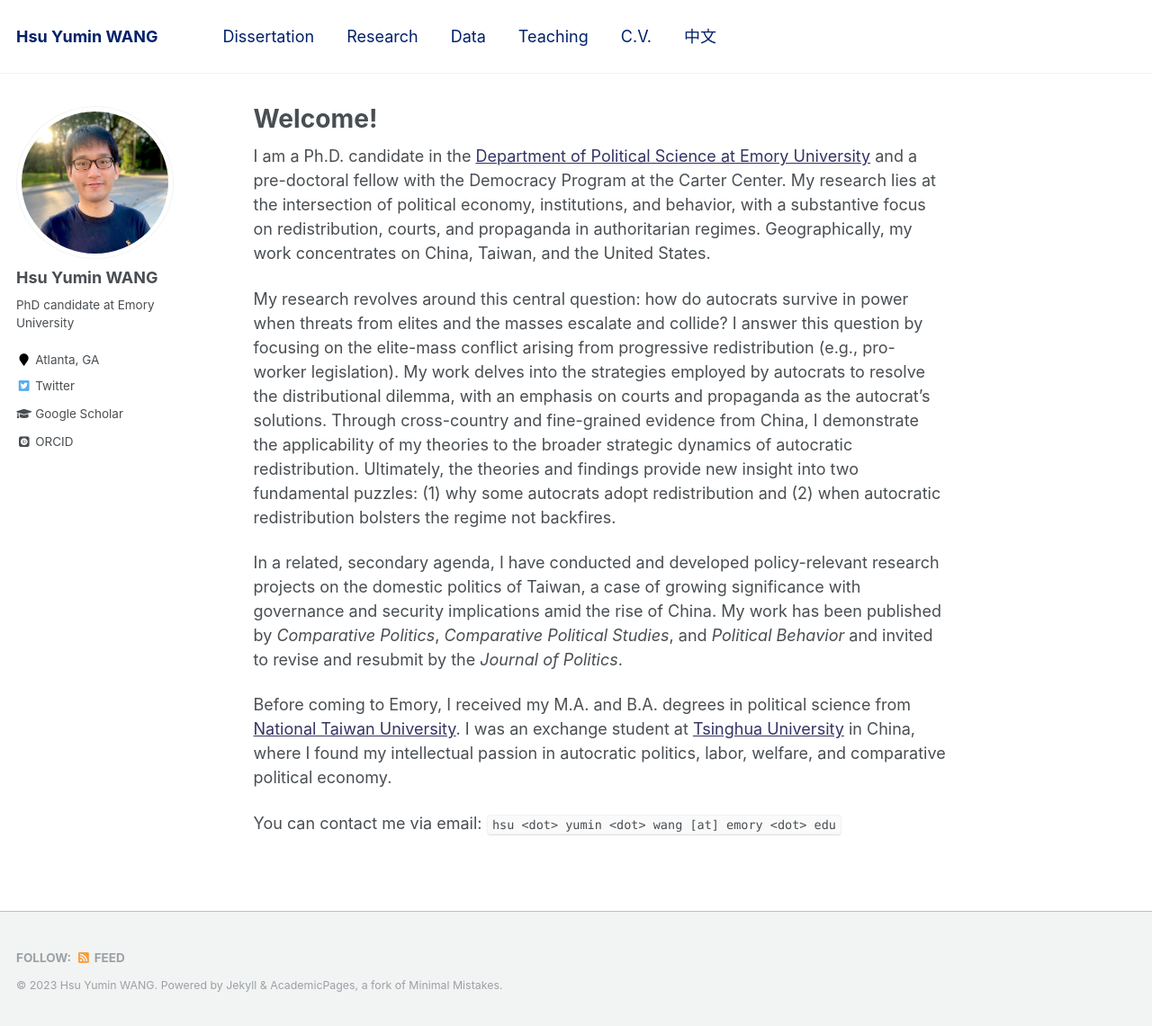
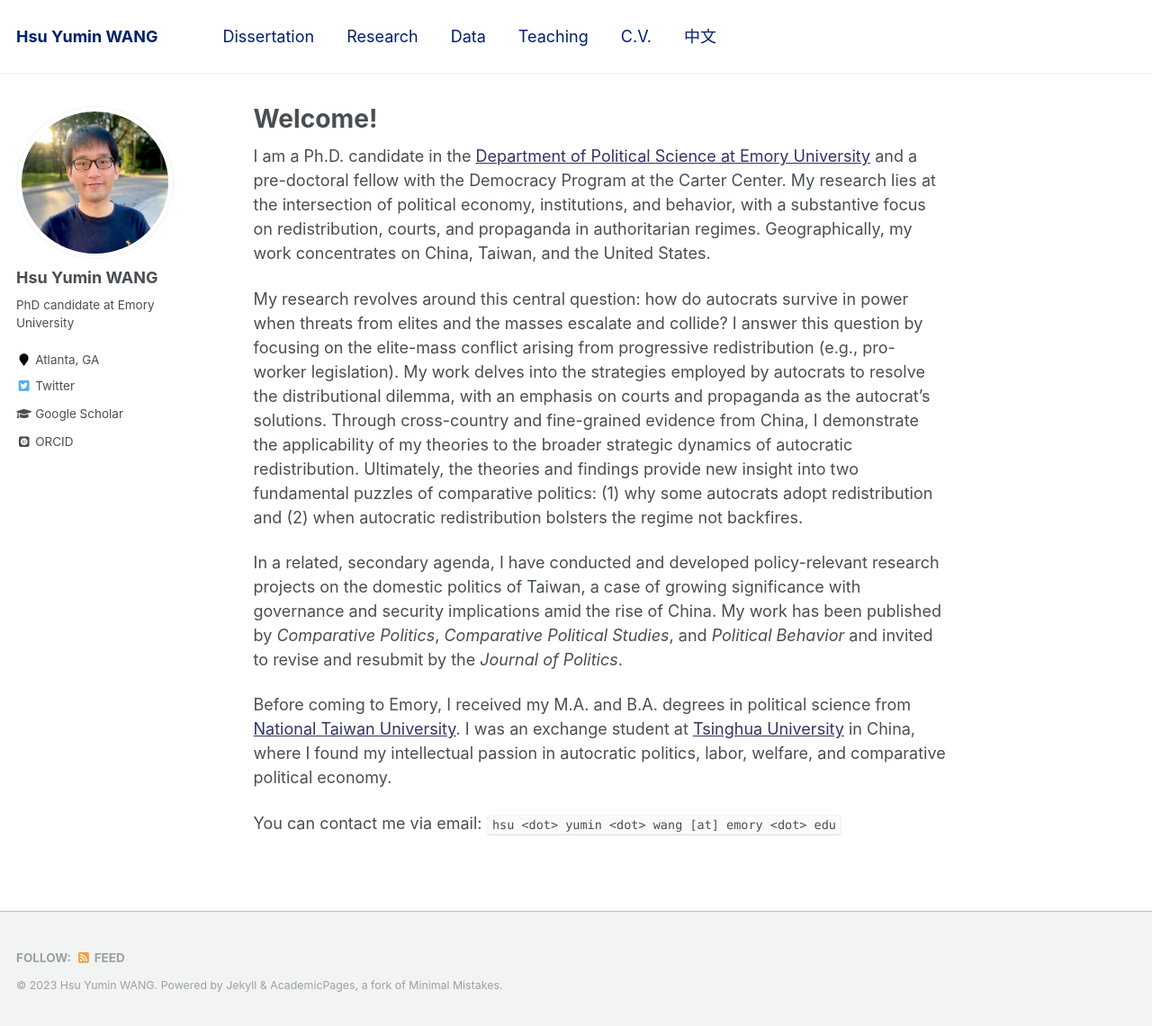
Before and after one commit to hsuyumin/hsuyumin.github.io, a Jekyll site: the page built from _pages/about.md, in a window 1280 px wide and 1141 px high. Shown: the whole window at 90% size. Built offline with Jekyll 4.4.1, drawn with Linux system fonts in a browser that asks for light colours; some web fonts are replaced.

Commit message:
Update about.md

```diff
--- a/_pages/about.md
+++ b/_pages/about.md
@@ -10,7 +10,7 @@ redirect_from:
 
 I am a Ph.D. candidate in the [Department of Political Science at Emory University](http://polisci.emory.edu/home/) and a pre-doctoral fellow with the Democracy Program at the Carter Center. My research lies at the intersection of political economy, institutions, and behavior, with a substantive focus on redistribution, courts, and propaganda in authoritarian regimes. Geographically, my work concentrates on China, Taiwan, and the United States.
 
-My research revolves around this central question: how do autocrats survive in power when threats from elites and the masses escalate and collide? I answer this question by focusing on the elite-mass conflict arising from progressive redistribution (e.g., pro-worker legislation). My work delves into the strategies employed by autocrats to resolve the distributional dilemma, with an emphasis on courts and propaganda as the autocrat’s solutions. Through cross-country and fine-grained evidence from China, I demonstrate the applicability of my theories to the broader strategic dynamics of autocratic redistribution. Ultimately, the theories and findings provide new insight into two fundamental puzzles: (1) why some autocrats adopt redistribution and (2) when autocratic redistribution bolsters the regime not backfires.
+My research revolves around this central question: how do autocrats survive in power when threats from elites and the masses escalate and collide? I answer this question by focusing on the elite-mass conflict arising from progressive redistribution (e.g., pro-worker legislation). My work delves into the strategies employed by autocrats to resolve the distributional dilemma, with an emphasis on courts and propaganda as the autocrat’s solutions. Through cross-country and fine-grained evidence from China, I demonstrate the applicability of my theories to the broader strategic dynamics of autocratic redistribution. Ultimately, the theories and findings provide new insight into two fundamental puzzles of comparative politics: (1) why some autocrats adopt redistribution and (2) when autocratic redistribution bolsters the regime not backfires.
 
 In a related, secondary agenda, I have conducted and developed policy-relevant research projects on the domestic politics of Taiwan, a case of growing significance with governance and security implications amid the rise of China. My work has been published by _Comparative Politics_, _Comparative Political Studies_, and _Political Behavior_ and invited to revise and resubmit by the _Journal of Politics_.
 
```
